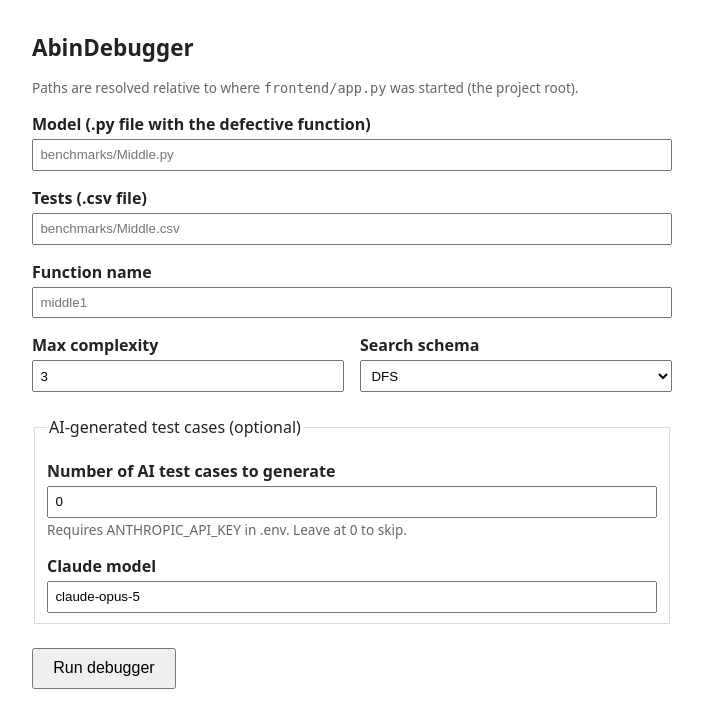
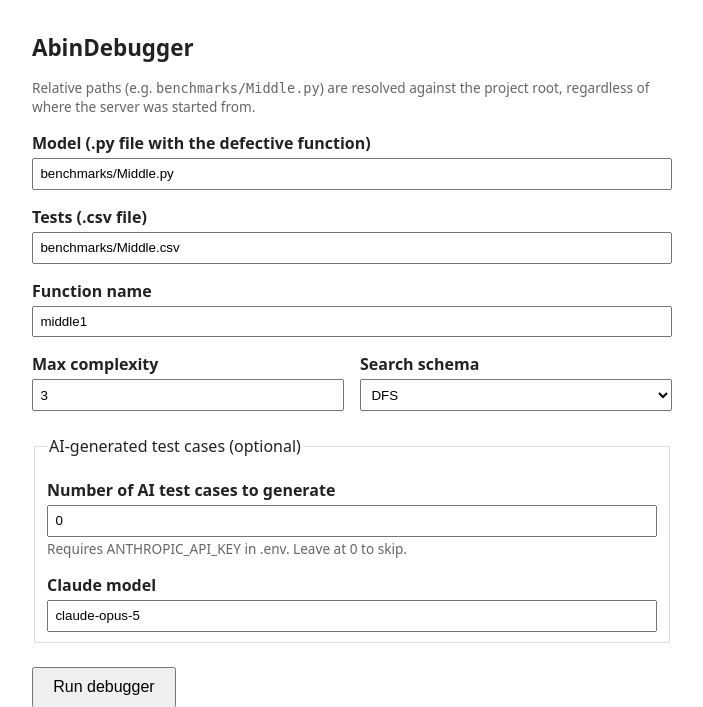
Before and after one commit to isaac-evs/static_debugger, a Flask app: page / in a window 1280 px wide. Shown: the top 707 px of the page, without its empty margins (288-991 px from the left). Run offline with Flask 3, Linux system fonts and the light colour scheme.

Commit message:
Fix frontend paths breaking when launched from outside the project root
app.py resolved form paths (and transitively config.py's
SQLITE_DB_PATH) against the process cwd, so starting the server from
inside frontend/ silently broke debugging (opaque NoneType error, or
a real repair degrading to "UNABLE TO REPAIR" once the pattern DB path
went missing). chdir to the project root at startup fixes both, and
form inputs now use real value= defaults instead of placeholder-only
hints that silently submitted empty strings.

Co-Authored-By: Claude Sonnet 5 <noreply@anthropic.com>

```diff
--- a/frontend/app.py
+++ b/frontend/app.py
@@ -7,15 +7,26 @@ AbinModel / generate_injectable_test_cases calls the CLI uses. Blocking
 request/response -- no streaming, no background jobs -- since the repair
 loop is CPU-bound and this is a single-user local tool.
 
-Run from the project root (paths in the form are resolved relative to
-the process's working directory, same as cli.py):
+Can be started from anywhere -- it chdirs to the project root itself,
+so form paths and config.py's relative paths (e.g. SQLITE_DB_PATH)
+resolve consistently either way:
 
     python3 frontend/app.py
+    # or
+    cd frontend && python3 app.py
 """
+import os
 import sys
 from pathlib import Path
 
-sys.path.insert(0, str(Path(__file__).resolve().parent.parent))
+PROJECT_ROOT = Path(__file__).resolve().parent.parent
+sys.path.insert(0, str(PROJECT_ROOT))
+os.chdir(PROJECT_ROOT)  # config.py's relative paths (e.g. SQLITE_DB_PATH)
+                         # and cli.py's convention both assume cwd == project
+                         # root; enforce that regardless of where this was
+                         # launched from. (Requires use_reloader=False below --
+                         # Werkzeug's reloader re-execs using a relative script
+                         # path that breaks once cwd has moved.)
 
 import pandas as pd
 from flask import Flask, render_template, request
@@ -34,6 +45,16 @@ SCHEMA_MAP = {
 }
 
 
+def resolve_path(raw: str) -> str:
+    """ Resolves a form path against the project root, not the process's
+    cwd -- so "benchmarks/Middle.py" works the same whether the server
+    was started from the project root or from inside frontend/.
+    :rtype: str
+    """
+    path = Path(raw)
+    return str(path if path.is_absolute() else PROJECT_ROOT / path)
+
+
 @app.route("/", methods=["GET"])
 def index():
     return render_template("index.html", ai_model_default=DEFAULT_MODEL)
@@ -41,8 +62,8 @@ def index():
 
 @app.route("/run", methods=["POST"])
 def run():
-    model_path = request.form["model"]
-    tests_path = request.form["tests"]
+    model_path = resolve_path(request.form["model"])
+    tests_path = resolve_path(request.form["tests"])
     func_name = request.form["func"]
     complexity = int(request.form.get("complexity") or 3)
     schema = request.form.get("schema", "DFS")
@@ -110,4 +131,4 @@ def run():
 
 
 if __name__ == "__main__":
-    app.run(debug=True, port=5000)
+    app.run(debug=True, port=5000, use_reloader=False)
--- a/frontend/templates/index.html
+++ b/frontend/templates/index.html
@@ -17,16 +17,16 @@
 </head>
 <body>
   <h1>AbinDebugger</h1>
-  <p class="hint">Paths are resolved relative to where <code>frontend/app.py</code> was started (the project root).</p>
+  <p class="hint">Relative paths (e.g. <code>benchmarks/Middle.py</code>) are resolved against the project root, regardless of where the server was started from.</p>
   <form action="/run" method="post">
     <label for="model">Model (.py file with the defective function)</label>
-    <input id="model" name="model" placeholder="benchmarks/Middle.py" required>
+    <input id="model" name="model" value="benchmarks/Middle.py" required>
 
     <label for="tests">Tests (.csv file)</label>
-    <input id="tests" name="tests" placeholder="benchmarks/Middle.csv" required>
+    <input id="tests" name="tests" value="benchmarks/Middle.csv" required>
 
     <label for="func">Function name</label>
-    <input id="func" name="func" placeholder="middle1" required>
+    <input id="func" name="func" value="middle1" required>
 
     <div class="row">
       <div>
```
Also changed, not shown: CHANGELOG.md.
